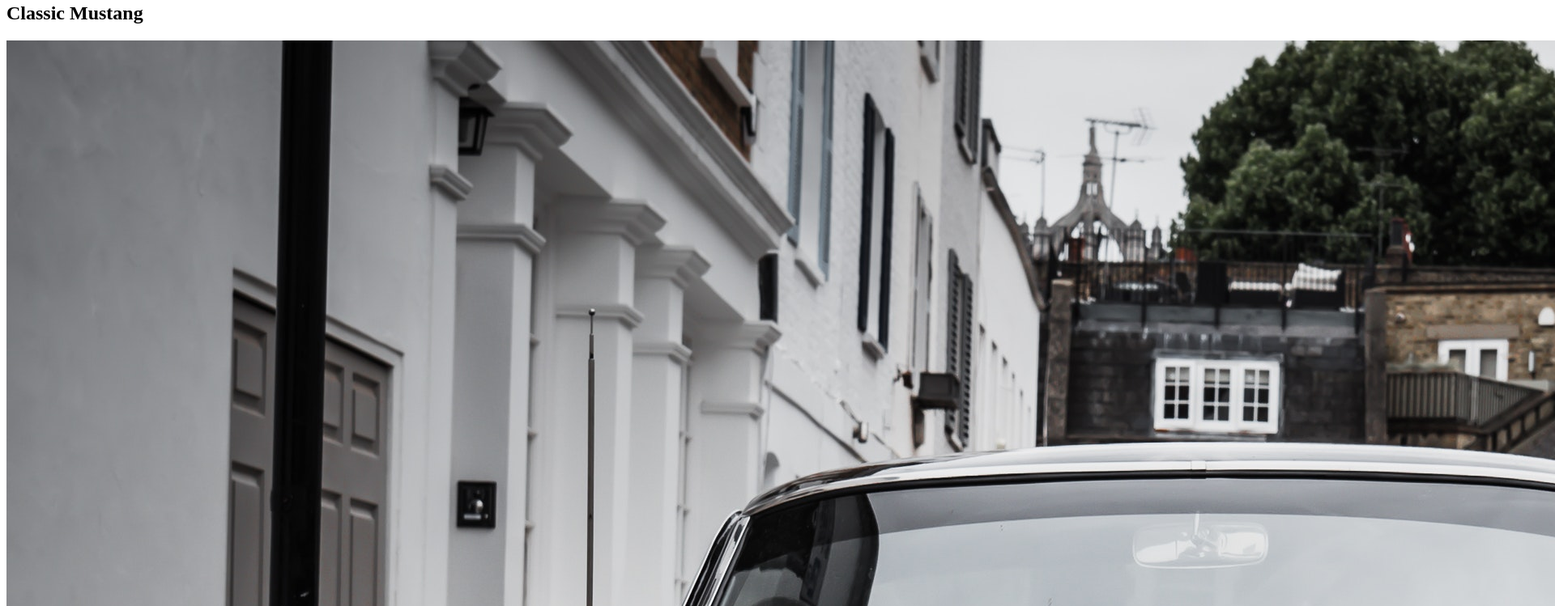
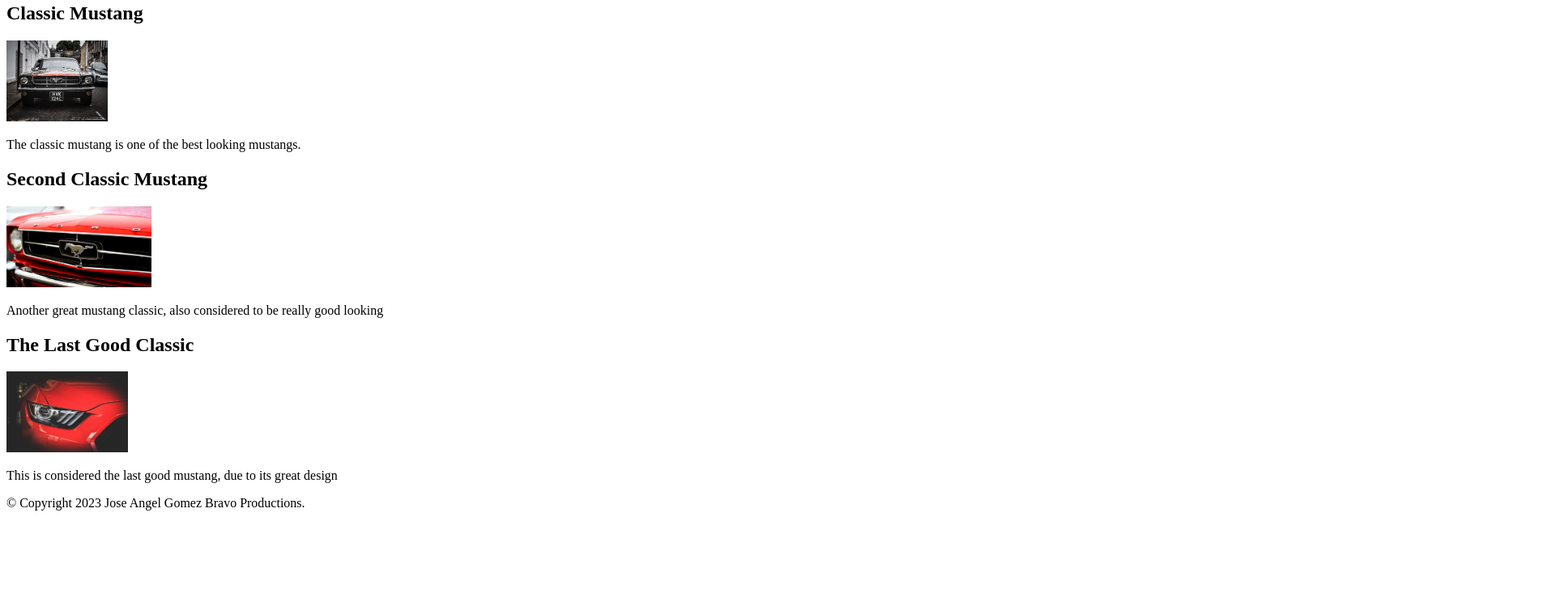
Before and after one commit to JoseAGomezBravo/COMP001.LectureActivity3, a plain HTML site: page index.html in a window 1280 px wide. Shown: the part 147-896 px from the top of the page at 81% size, 1920 px wide, since content can reach past the window. After the commit the page ends 800 px from the top, so only its background shows below. Drawn offline with Linux system fonts and the light colour scheme.

Commit message:
ficommit

```diff
--- a/index.html
+++ b/index.html
@@ -34,17 +34,17 @@
             <!--example of a single div set-->
             <div>
                 <h2>Classic Mustang</h2>
-                <img src="images/pexels-adrian-dorobantu-2127732.jpg" alt="photo of a classic mustang">
+                <img src="images/pexels-adrian-dorobantu-2127732.jpg" alt="photo of a classic mustang" height="100">
                 <p>The classic mustang is one of the best looking mustangs.</p>
             </div>
             <div>
                 <h2>Second Classic Mustang</h2>
-                <img src="images/pexels-pixabay-57409.jpg" alt="Photo of Second classic mustang">
+                <img src="images/pexels-pixabay-57409.jpg" alt="Photo of Second classic mustang" height="100">
                 <p>Another great mustang classic, also considered to be really good looking</p>
             </div>
             <div>
                 <h2>The Last Good Classic</h2>
-                <img src="images/pexels-vraj-shah-638479.jpg" alt="last good mustang">
+                <img src="images/pexels-vraj-shah-638479.jpg" alt="last good mustang" height="100">
                 <p>This is considered the last good mustang, due to its great design</p>
             </div>
         </section>
```
